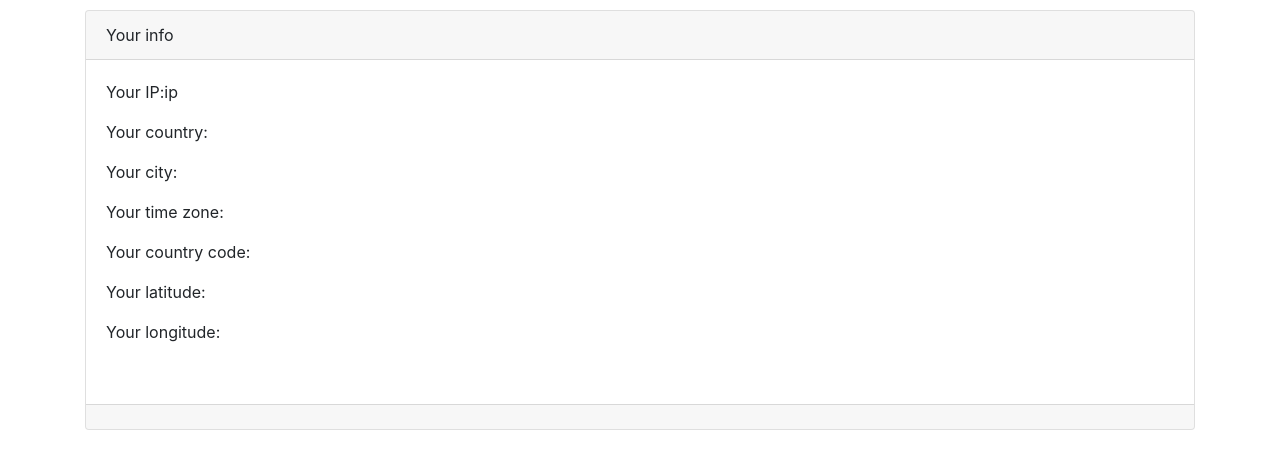
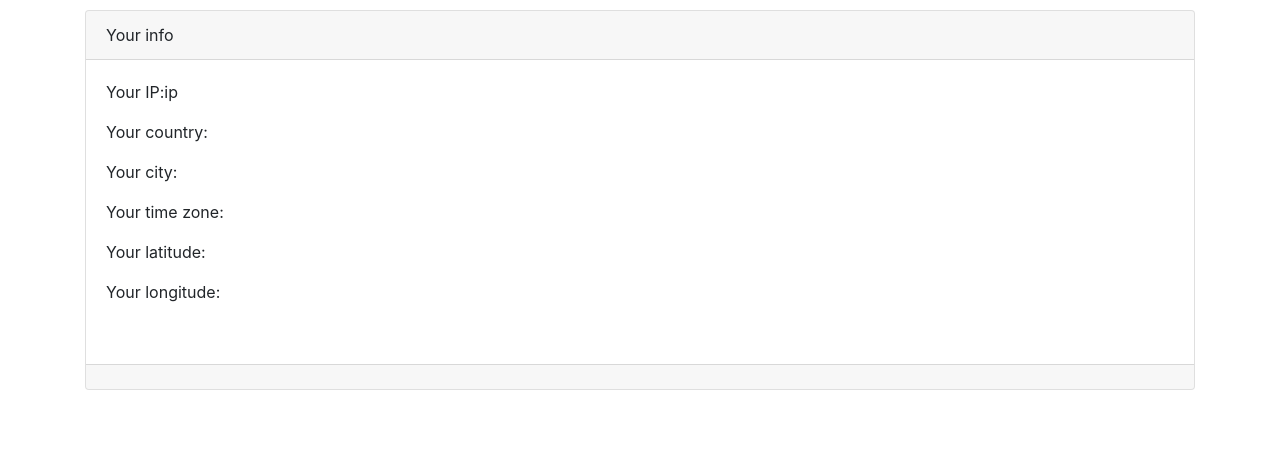
Before and after one commit to Tisachniy/Tisachniy.github.io, a plain HTML site: page index/info.html in a window 1280 px wide. Shown: the part 62-530 px from the top of the page. Drawn offline with nearby package versions, Linux system fonts and the light colour scheme; no server answers.

Commit message:
partially done

```diff
--- a/index/info.html
+++ b/index/info.html
@@ -60,7 +60,6 @@
         <p class="card-text">Your country:<span id="country"></span></p>
         <p class="card-text">Your city:<span id="city"></span></p>
         <p class="card-text">Your time zone:<span id="timezone"></span></p>
-        <p class="card-text">Your country code:<span id="countryCode"></span></p>
         <p class="card-text">Your latitude:<span id="latitude"></span></p>
         <p class="card-text">Your longitude:<span id="longitude"></span></p>
         <p class="card-text"><img id="flag"><span></span></p>
```
